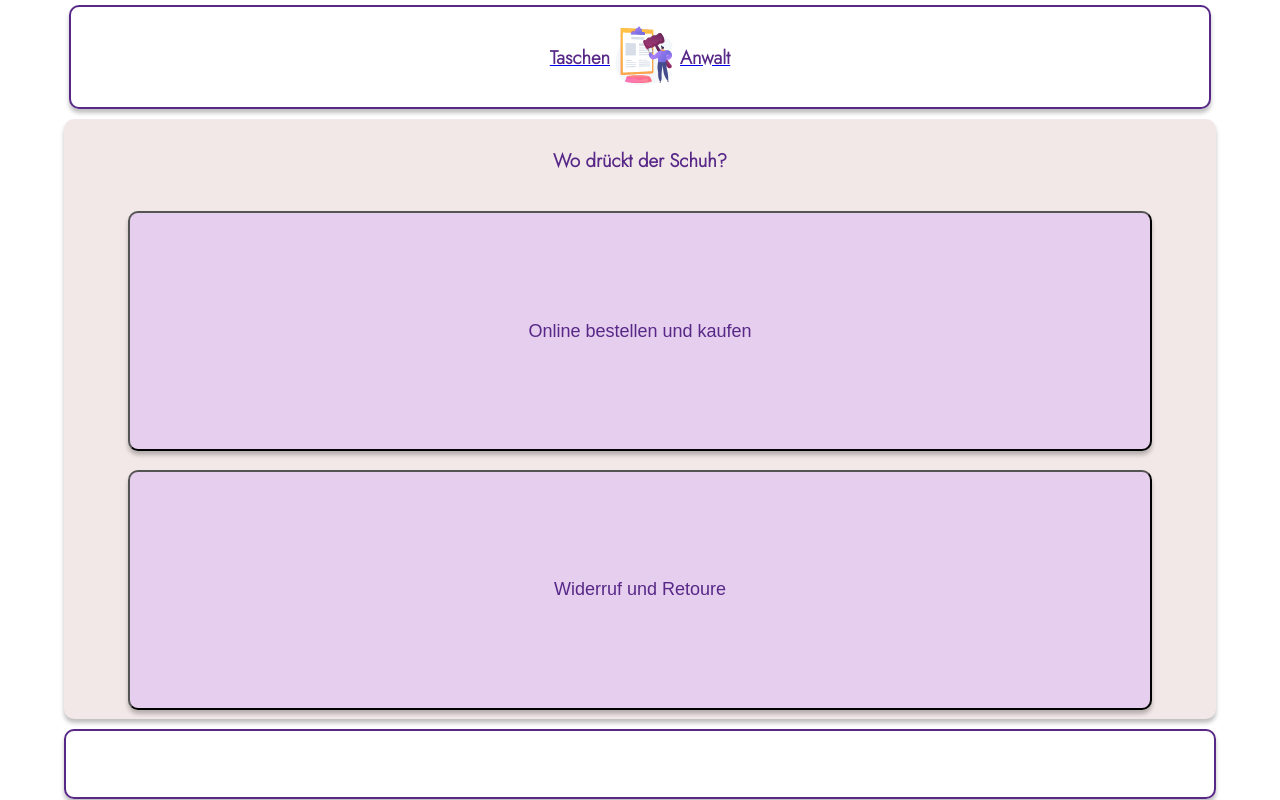
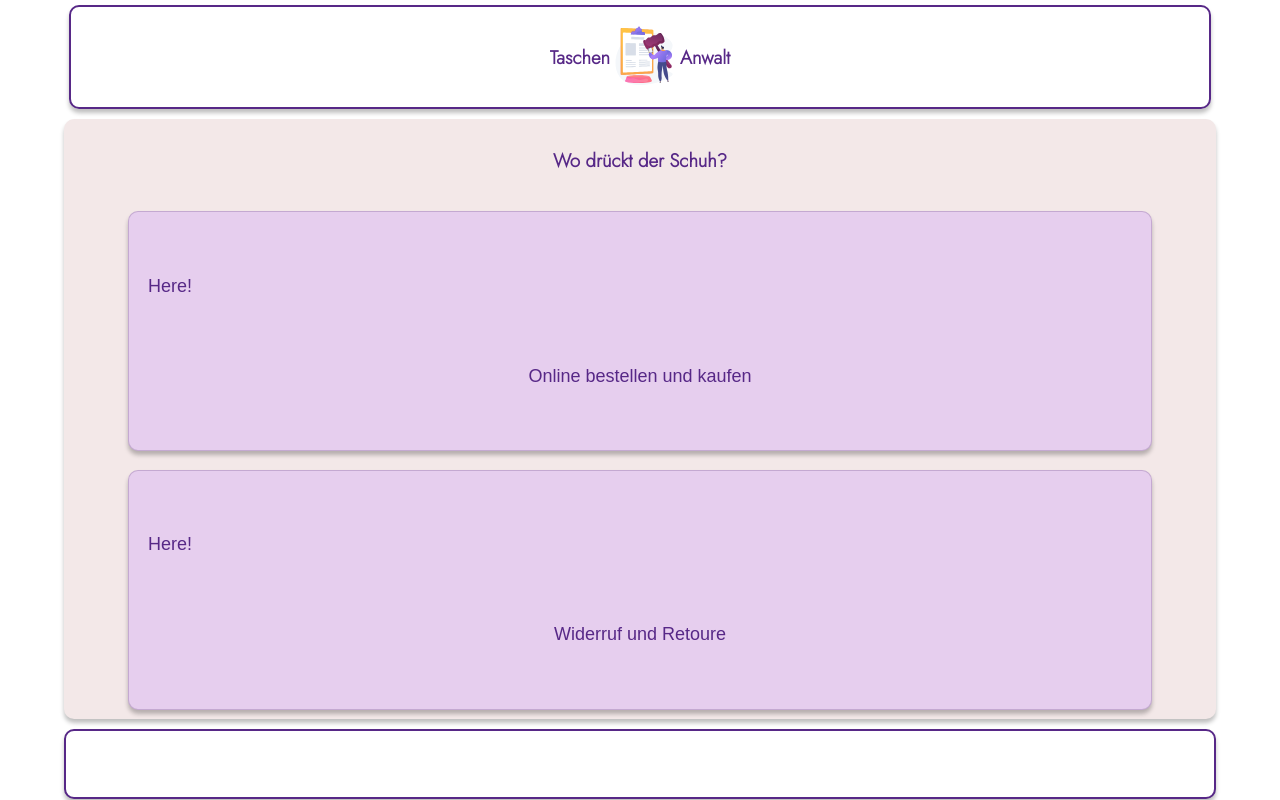
Before and after one commit to actyralf/test-lottie, a Next.js app: page / in a window 1280 px wide. Built offline with nearby package versions, Linux system fonts and the light colour scheme; some icons are missing.

Commit message:
added useEffects for animations, Header text deco

```diff
--- a/components/Header.js
+++ b/components/Header.js
@@ -17,7 +17,7 @@ export default function Header() {
   }, []);
 
   return (
-    <Link href="/">
+    <Link href="/" style={{textDecoration: "none"}}>
       <StyledHeader>
         <Styledh3>Taschen</Styledh3>
         <AnimationContainer ref={container}></AnimationContainer>
--- a/components/Navigation.js
+++ b/components/Navigation.js
@@ -37,6 +37,7 @@ const StyledNav = styled.nav`
   padding: 10px;
   border-radius: 10px;
   box-shadow: 0px 4px 4px rgba(0, 0, 0, 0.25);
+  background-color: white;
   margin-top: 5px;
   position: sticky;
   bottom: 0px;
--- a/pages/index.js
+++ b/pages/index.js
@@ -4,12 +4,12 @@ import lottie from "lottie-web";
 import {useEffect, useRef} from "react";
 
 export default function HomePage() {
-
-  const container = useRef(null);
+  const widerrufContainer = useRef(null);
+  const bestellungContainer = useRef(null);
 
   useEffect(() => {
     lottie.loadAnimation({
-      container: container.current,
+      container: bestellungContainer.current,
       render: "svg",
       loop: true,
       autoplay: true,
@@ -17,17 +17,35 @@ export default function HomePage() {
     });
   }, []);
 
+  useEffect(() => {
+    lottie.loadAnimation({
+      container: widerrufContainer.current,
+      render: "svg",
+      loop: true,
+      autoplay: true,
+      animationData: require("../public/WiderrufAnimation"),
+    });
+  }, []);
 
   return (
     <div>
       <StyledBody>
         <h3>Wo drückt der Schuh?</h3>
         <Link href="/bestellung">
-{/*           <BestellungAnimation href={container}></BestellungAnimation> */}
-          <StyledButton>Online bestellen und kaufen</StyledButton>
+          <StyledButton>
+            <BestellungAnimation href={bestellungContainer}>
+              Here!
+            </BestellungAnimation>
+            Online bestellen und kaufen
+          </StyledButton>
         </Link>
         <Link href="/widerruf">
-          <StyledButton>Widerruf und Retoure</StyledButton>
+          <StyledButton>
+            <WiderrufAnimation href={widerrufContainer}>
+              Here!
+            </WiderrufAnimation>
+            Widerruf und Retoure
+          </StyledButton>
         </Link>
       </StyledBody>
     </div>
@@ -41,6 +59,7 @@ const StyledBody = styled.div`
   background-color: #f3e8e8;
   color: #572887;
   border-radius: 10px;
+  /*  border: 1px solid rgba(163, 134, 182, 0.5); */
   box-shadow: 0px 4px 4px rgba(0, 0, 0, 0.25);
   width: 90vw;
   height: 75vh;
@@ -53,20 +72,23 @@ const StyledButton = styled.button`
   font-size: 18px;
   font-weight: 300;
   font-style: normal;
-  background-color: #E6CEEE;
+  background-color: #e6ceee;
   border-radius: 10px;
-  box-shadow: 0px 4px 4px rgba(0, 0, 0, 0.25);;
+  border: 1px solid rgba(163, 134, 182, 0.5);
+  box-shadow: 0px 4px 4px rgba(0, 0, 0, 0.25);
   height: 30vh;
   width: 80vw;
+  text-decoration: none;
 `;
 
-/* const BestellungAnimation = styled.section`
+const BestellungAnimation = styled.section`
   width: 70px;
   height: 90px;
-  z-index: 3;
-`; */
+  z-index: 10;
+`;
 
-
-/* const WiderrufAnimation = styled.section`
-
-`; */
+const WiderrufAnimation = styled.section`
+  width: 70px;
+  height: 90px;
+  z-index: 10;
+`;
```
